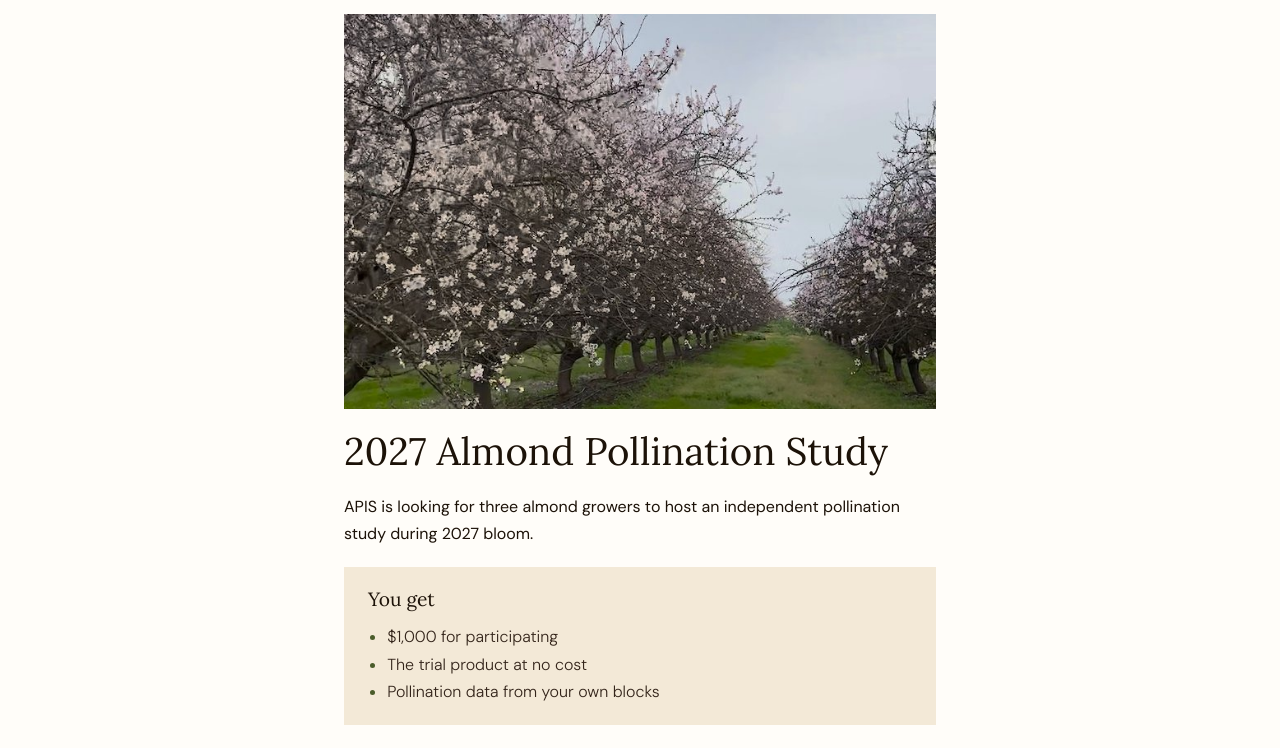
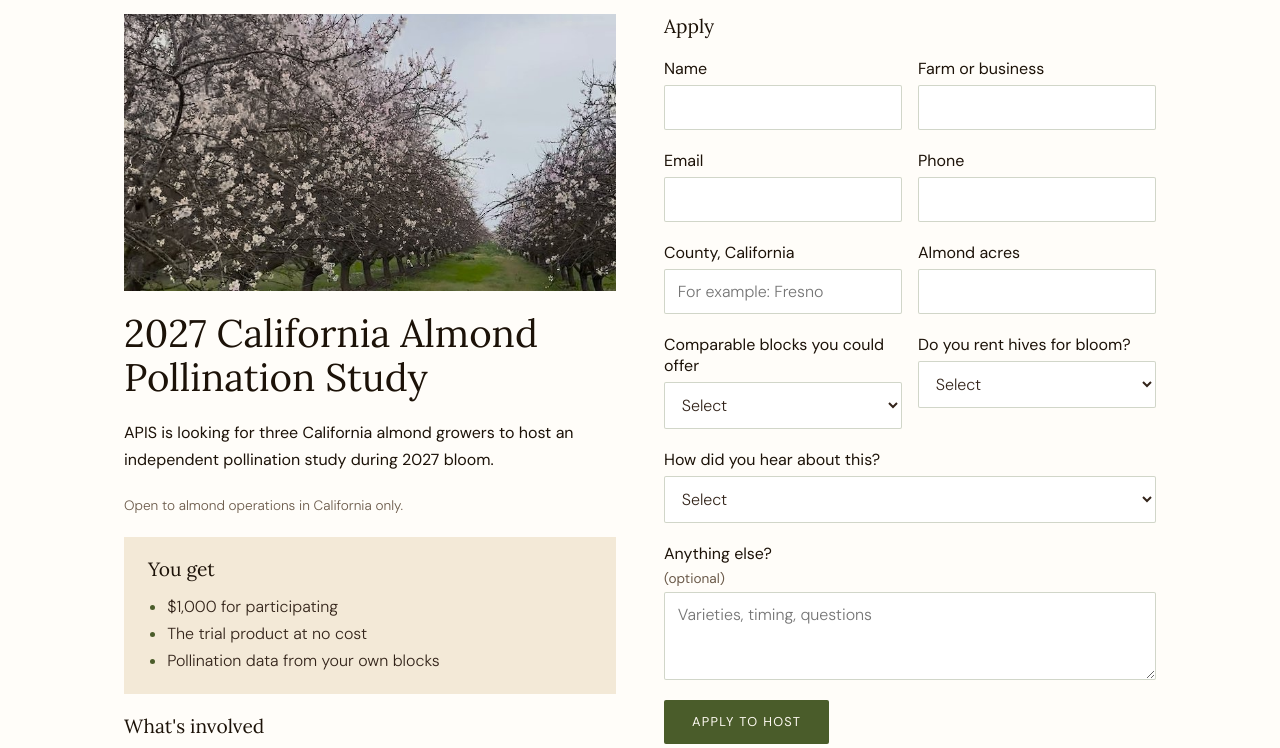
Before and after one commit to girasolconsulting-cmd/APIS-Consulting, a plain HTML site: page almond-study.html in a window 1280 px wide. Shown: the part 153-901 px from the top of the page. Drawn offline with Linux system fonts and the light colour scheme.

Commit message:
Add files via upload

```diff
--- a/almond-study.html
+++ b/almond-study.html
@@ -3,8 +3,8 @@
 <head>
 <meta charset="utf-8">
 <meta name="viewport" content="width=device-width, initial-scale=1">
-<title>2027 Almond Pollination Study | APIS</title>
-<meta name="description" content="APIS is looking for three almond growers to host a pollination study during 2027 bloom. Growers receive $1,000, the trial product at no cost, and pollination data from their own blocks.">
+<title>2027 California Almond Pollination Study | APIS</title>
+<meta name="description" content="APIS is looking for three California almond growers to host a pollination study during 2027 bloom. Growers receive $1,000, the trial product at no cost, and pollination data from their own blocks.">
 <link rel="preconnect" href="https://fonts.googleapis.com">
 <link href="https://fonts.googleapis.com/css2?family=DM+Sans:wght@300;400;500&family=Lora:wght@400;600&display=swap" rel="stylesheet">
 <style>
@@ -13,9 +13,14 @@
 [hidden]{display:none !important;}
 body{margin:0;background:var(--paper);color:var(--body);font-family:"DM Sans",system-ui,sans-serif;font-weight:300;}
 a{color:var(--clay);}a:hover{color:var(--clay-dark);}
-.wrap{max-width:640px;margin:0 auto;padding:4rem 1.5rem 3rem;display:flex;flex-direction:column;gap:1.25rem;min-height:100vh;}
+.wrap{max-width:1080px;margin:0 auto;padding:4rem 1.5rem 3rem;display:flex;flex-direction:column;gap:1.25rem;min-height:100vh;}
 .logo{display:block;width:150px;margin-bottom:1rem;}.logo img{display:block;width:100%;height:auto;}
 .hero{display:block;width:100%;height:auto;aspect-ratio:3/2;object-fit:cover;}
+.cols{display:flex;flex-direction:column;gap:2rem;}
+.col{display:flex;flex-direction:column;gap:1.25rem;}
+.jump{display:inline-flex;}
+@media (min-width:900px){.cols{display:grid;grid-template-columns:1fr 1fr;gap:3rem;align-items:start;}.side{position:sticky;top:1.5rem;}.jump{display:none !important;}.hero{aspect-ratio:16/9;}}
+#apply{scroll-margin-top:1rem;}
 .state{display:flex;flex-direction:column;gap:1.25rem;}
 h1{margin:0;font-family:"Lora",Georgia,serif;font-weight:400;font-size:clamp(1.8rem,5vw,2.4rem);line-height:1.15;color:var(--ink);text-wrap:balance;}
 h2{margin:0;font-family:"Lora",Georgia,serif;font-weight:400;font-size:1.2rem;color:var(--ink);}
@@ -41,10 +46,13 @@ footer{margin-top:auto;padding-top:2rem;border-top:1px solid var(--line);display
 <main class="wrap">
   <a class="logo" href="/"><img src="/apis-logo.svg" alt="APIS Applied Pollination Institute of Science"></a>
 
-  <div id="form-state" class="state">
+  <div id="form-state" class="cols">
+    <div class="col">
     <img class="hero" src="/almond-orchard.jpg" alt="Almond orchard rows in full bloom">
-    <h1>2027 Almond Pollination Study</h1>
-    <p class="lead">APIS is looking for three almond growers to host an independent pollination study during 2027 bloom.</p>
+    <h1>2027 California Almond Pollination Study</h1>
+    <p class="lead">APIS is looking for three California almond growers to host an independent pollination study during 2027 bloom.</p>
+    <p class="muted">Open to almond operations in California only.</p>
+    <a class="btn jump" href="#apply">Apply now</a>
 
     <div class="card">
       <h2>You get</h2>
@@ -59,9 +67,11 @@ footer{margin-top:auto;padding-top:2rem;border-top:1px solid var(--line);display
     <ul>
       <li>Three comparable blocks on your operation (similar variety, age and hive stocking)</li>
       <li>Applying the trial product to those blocks during bloom, following the APIS trial protocol</li>
-      <li>Access for APIS to set up and check hive monitoring equipment</li>
+      <li>Access for APIS to assess hive activity in your blocks during bloom</li>
     </ul>
     <p>APIS handles the trial design, monitoring and data collection. You run your operation as usual.</p>
+    </div>
+    <div class="col side" id="apply">
 
     <h2>Apply</h2>
     <form id="f" class="state" novalidate>
@@ -74,7 +84,7 @@ footer{margin-top:auto;padding-top:2rem;border-top:1px solid var(--line);display
         <label>Phone<input name="phone" type="tel" autocomplete="tel" required></label>
       </div>
       <div class="row">
-        <label>County<input name="county"></label>
+        <label>County, California<input name="county" placeholder="For example: Fresno"></label>
         <label>Almond acres<input name="acres" inputmode="numeric"></label>
       </div>
       <div class="row">
@@ -91,9 +101,10 @@ footer{margin-top:auto;padding-top:2rem;border-top:1px solid var(--line);display
       <label>Anything else? <span class="muted">(optional)</span><textarea name="notes" rows="3" placeholder="Varieties, timing, questions"></textarea></label>
       <input class="hp" name="website" tabindex="-1" autocomplete="off" aria-hidden="true">
       <button id="b" class="btn" type="submit">Apply to host</button>
-      <p class="muted">Spots are limited to three growers. I'll follow up by phone or email to talk through your blocks.</p>
+      <p class="muted">Spots are limited to three California growers. I'll follow up by phone or email to talk through your blocks.</p>
       <p id="err" role="alert"></p>
     </form>
+    </div>
   </div>
 
   <div id="done-state" class="state" hidden>
```
